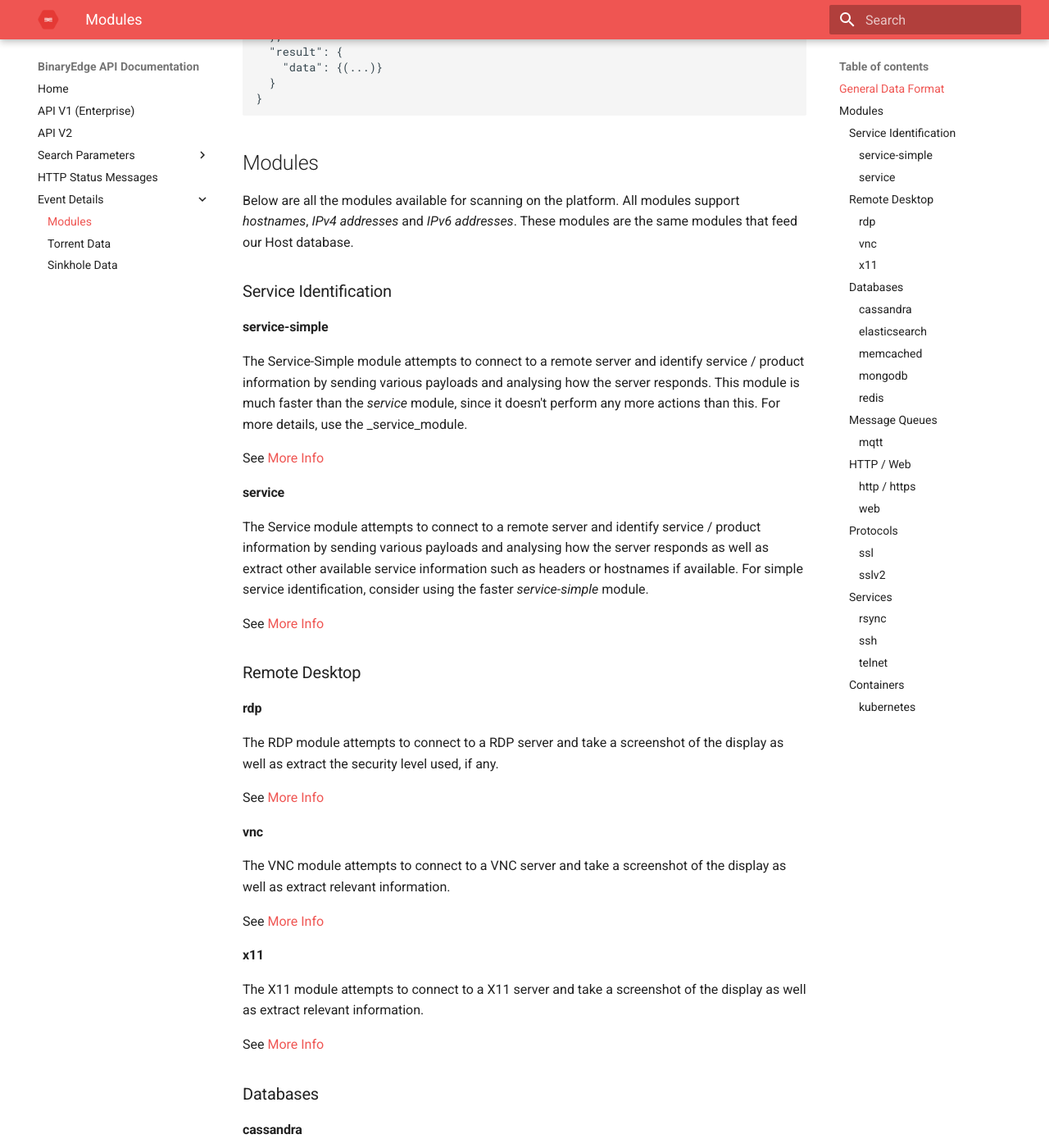
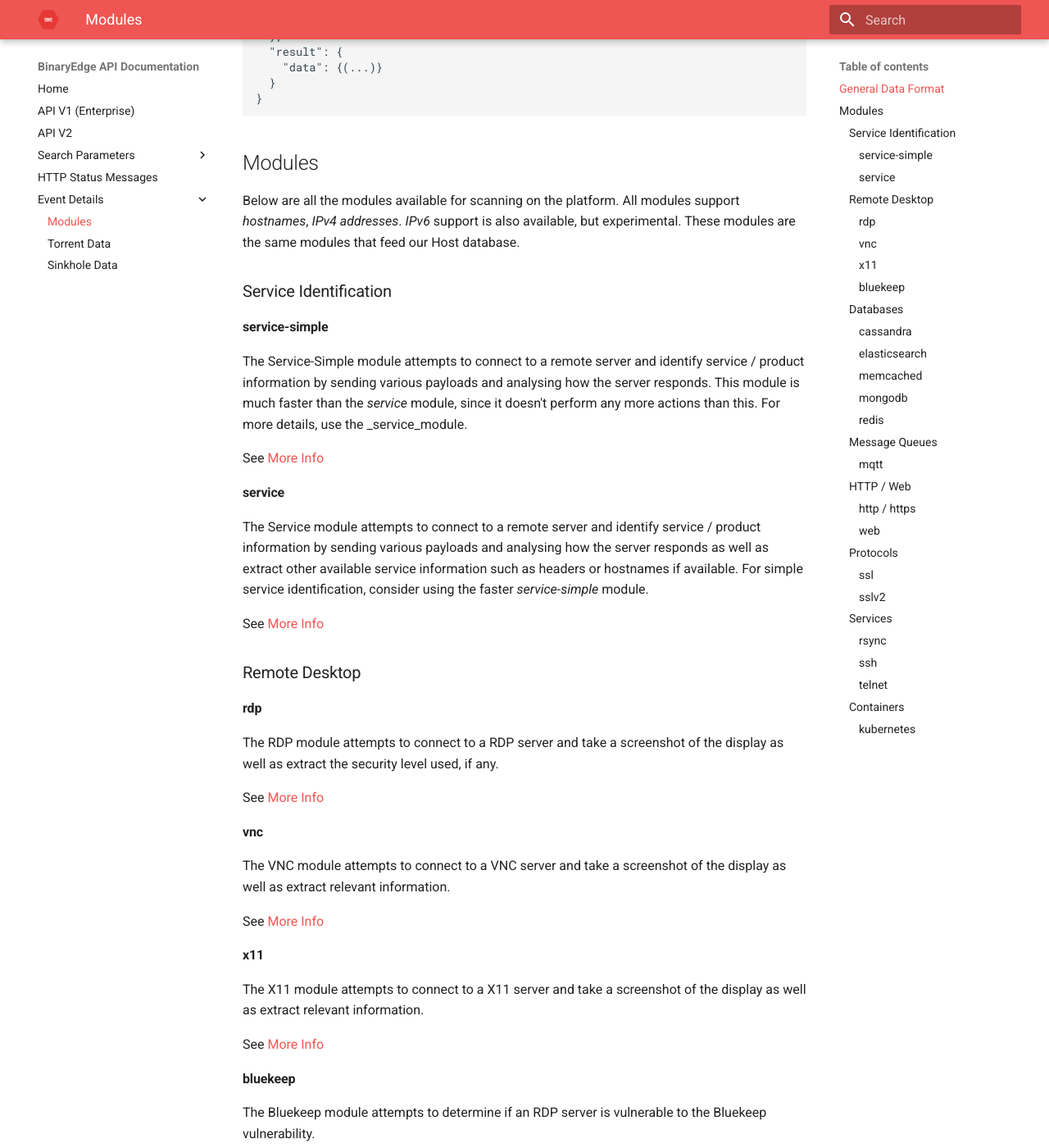
Before and after one commit to igama/docs.binaryedge.io, an MkDocs documentation site: the page built from docs/modules.md, in a window 1280 px wide and 1400 px high, scrolled down 1885 px. Shown: the whole window at 82% size. Built offline with MkDocs 1.6.1 and Material for MkDocs 9.7.7, drawn with Linux system fonts in a browser that asks for light colours.

Commit message:
Update modules.md

```diff
--- a/docs/modules.md
+++ b/docs/modules.md
@@ -67,7 +67,7 @@ Details of the fields:
 
 ## Modules
 
-Below are all the modules available for scanning on the platform. All modules support _hostnames_, _IPv4 addresses_ and _IPv6 addresses_. These modules are the same modules that feed our Host database.
+Below are all the modules available for scanning on the platform. All modules support _hostnames_, _IPv4 addresses_. _IPv6_ support is also available, but experimental. These modules are the same modules that feed our Host database.
 
 ### Service Identification
 
@@ -102,6 +102,12 @@ See [More Info](modules/vnc.md "vnc")
 The X11 module attempts to connect to a X11 server and take a screenshot of the display as well as extract relevant information.
 
 See [More Info](modules/x11.md "x11")
+
+#### bluekeep
+
+The Bluekeep module attempts to determine if an RDP server is vulnerable to the Bluekeep vulnerability.
+
+See [More Info](modules/bluekeep.md "bluekeep")
 
 ### Databases
 
```
